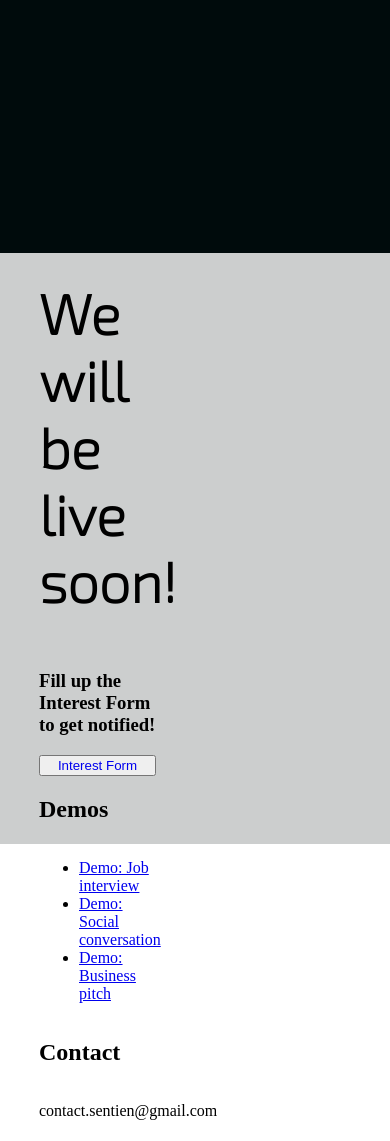
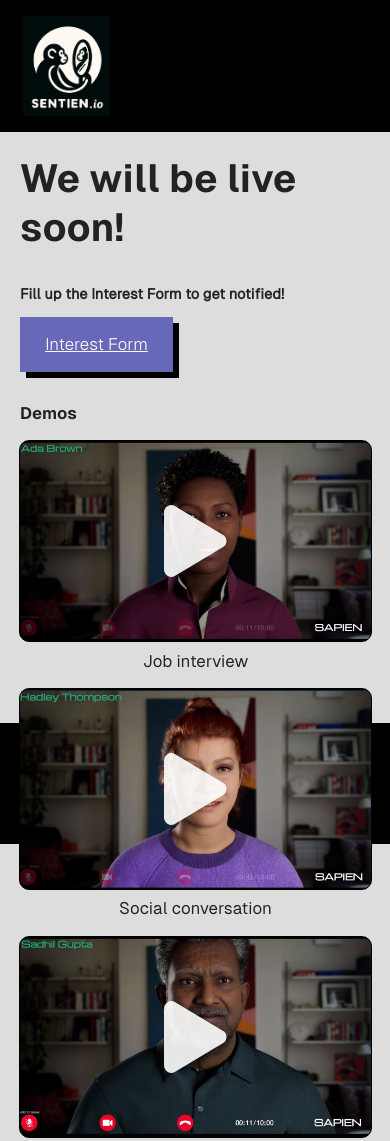
Before and after one commit to SAPIEN-Coach/SAPIEN-Coach.github.io, a plain HTML site: page index.html in a window 390 px wide. Shown: the top 1141 px of the page. Drawn offline with Linux system fonts and the light colour scheme.

Commit message:
updated layout and mobile formatting —[Sammy's Macbook air, Rochester, NY, (c) Sentien.io/Sammy Potter]

```diff
--- a/index.html
+++ b/index.html
@@ -10,20 +10,40 @@
 </head>
 
 <body>
-    <div id="background" class="full-height"></div>
+    <div id="background" class="full-height">
+        <div id="logo"></div>
+    </div>
     <div id="slantCover" class="background-box full-height"></div>
     <!-- <img src="sentien.png"> -->
     <div id="content" class="full-height third-width">
-
         <h1>We will be live soon!</h1>
         <h3>Fill up the Interest Form to get notified!</h3>
-        <button><a class="interest-form" href="https://forms.gle/8E5N7WaJMsDF4oqP8" target="_blank">Interest Form</a></button>
+        <a class="interest-form" href="https://forms.gle/8E5N7WaJMsDF4oqP8" target="_blank">Interest Form</a>
         <h2>Demos</h2>
-        <ul>
-            <li><a href="https://youtu.be/FrV3-n9DbYc" target="_blank">Demo: Job interview</a></li>
-            <li><a href="https://youtu.be/PzWH-5MVJE4" target="_blank">Demo: Social conversation</a></li>
-            <li><a href="https://youtu.be/jTgPEXVyn9g" target="_blank">Demo: Business pitch</a></li>
-        </ul>
+
+        <div class="demo-row">
+            <div class="demo-item">
+                <div class="demo-item-stack" style="background-image: url('img/thumb-1.jpg');">
+                    <a href="https://youtu.be/FrV3-n9DbYc" target="_blank"></a>
+                    <div class="play-overlay"></div>
+                </div>
+                <p>Job interview</p>
+            </div>
+            <div class="demo-item">
+                <div class="demo-item-stack" style="background-image: url('img/thumb-2.jpg');">
+                    <a href="https://youtu.be/PzWH-5MVJE4" target="_blank"></a>
+                    <div class="play-overlay"></div>
+                </div>
+                <p>Social conversation</p>
+            </div>
+            <div class="demo-item">
+                <div class="demo-item-stack" style="background-image: url('img/thumb-3.jpg');">
+                    <a href="https://youtu.be/jTgPEXVyn9g" target="_blank"></a>
+                    <div class="play-overlay"></div>
+                </div>
+                <p>Business pitch</p>
+            </div>
+        </div>
         <h2>Contact</h2>
         <p>contact.sentien@gmail.com</p>
     </div>
--- a/styles.css
+++ b/styles.css
@@ -1,20 +1,51 @@
-@import url('https://fonts.googleapis.com/css2?family=Exo+2:ital,wght@0,200;1,300&display=swap');
+@font-face {
+    font-family: "GeistRegular";
+    src: url("./fonts/Geist-Regular.otf");
+}
+
+@font-face {
+    font-family: "GeistBold";
+    src: url("./fonts/Geist-Bold.otf");
+}
+
+@font-face {
+    font-family: "GeistLight";
+    src: url("./fonts/Geist-Light.otf");
+}
 
 :root {
-    --background-box-color: rgba(255, 255, 255, .8)
+    --background-box-color: #dddddd;
+    --text-color: #222222;
+}
+
+* {
+    color: var(--text-color);
 }
 
 body {
     margin: 0;
-    background-color: white;
+    background-color: var(--background-box-color);
+    font-family: 'GeistRegular', sans-serif;
 }
 
 img {
     width: 250px;
 }
 
-.interest-form{
-    text-decoration: none;
+.interest-form {
+    width: fit-content;
+    height: fit-content;
+    padding: 1em 1.5em;
+    background-color: rgb(104, 104, 184);
+    color: white;
+    font-family: 'GeistLight';
+    box-shadow: 6px 6px 0px black;
+    transition: box-shadow 0.3s ease-in-out;
+    /* margin-left: 2em; */
+    margin-bottom: 1em;
+}
+.interest-form:hover {
+    box-shadow: 0 0 0 transparent;
 }
 
 #background {
@@ -23,15 +54,28 @@ img {
     left: 0;
     width: 100%;
     height: 100%;
-    background-image: url("sentien_landscape.png");
+    background-color: black;
+    /* background-image: url("sentien_landscape.png"); */
     background-size: cover;
+    background-repeat: no-repeat;
+}
+
+#logo {
+    position: absolute;
+    top: calc(50% - (height/2));
+    right: 0;
+    height: 100%;
+    width: 40%;
+    background-image: url("sentien.png");
+    background-size: 400px;
+    background-position: center;
     background-repeat: no-repeat;
 }
 
 #slantCover {
     position: absolute;
     top: 0;
-    left: -50%;
+    left: -40%;
     width: 100%;
     transform: skew(-20deg);
 }
@@ -71,7 +115,7 @@ img {
 }
 
 .third-width {
-    width: 30%;
+    width: 40%;
 }
 
 .background-box {
@@ -82,32 +126,28 @@ img {
     padding: 4%;
 }
 
-.text-left {
-    display: flex;
-    align-items: flex-start;
+h1 {
     text-align: left;
+    font-size: 3.5em;
+    color: var(--text-color);
+    margin-top: 0;
+    margin-bottom: .5em;
+    font-family: 'GeistBold';
 }
 
-h1 {
-    text-align: left;
-    font-size: 5.5em;
+h2 {
+    font-weight: bold;
+    margin-bottom: .7em;
+    font-family: 'GeistBold';
+}
 
-    color: black;
-
-    font-family: 'Exo 2', sans-serif;
-    /* color: aqua; */
-    /* text-shadow: 2px 2px 4px #000000; */
+p {
+    margin-top: 0;
+    font-family: 'GeistRegular';
 }
 
 .cursive {
     font-family: 'Kaushan Script', cursive;
-}
-
-.text-box {
-    margin: 0;
-    font-size: 1.5em;
-    text-align: left;
-    font-family: 'Exo 2', sans-serif;
 }
 
 #logo_img {
@@ -153,15 +193,86 @@ h1 {
     width: 94%;
 }
 
+.demo-row {
+    display: flex;
+}
+
+.demo-item {
+    display: flex;
+    flex-direction: column;
+    align-items: center;
+    width: 100%;
+    margin: 5px;
+}
+
+.demo-item-stack {
+    display: block;
+    position: relative;
+    width: 100%;
+    height: 120px;
+    border: 1px solid black;
+    border-radius: 10px;
+    background-position: center;
+    background-size: cover;
+    background-repeat: no-repeat;
+}
+.demo-item-stack .play-overlay {
+    position: absolute;
+    display: block;
+    width: 50%;
+    height: 50%;
+    top: 50%;
+    left: 50%;
+    transform: translate(-50%, -50%);
+    background-image: url("./play.svg");
+    background-size: contain;
+    background-position: center;
+    background-repeat: no-repeat;
+    opacity: .9;
+    pointer-events: none;
+    filter: invert();
+}
+.demo-item a {
+    display: block;
+    color: red;
+    width: 100%;
+    height: 100%;
+}
+.demo-item p {
+    font-family: 'GeistRegular';
+    margin: 0;
+    margin-top: .5em;
+}
+
 @media (max-width: 767px) {
+    :root {
+        --logoHeight: 100px;
+    }
+
+    h3 {
+        font-size: 1.3em;
+    }
+    p {
+        font-size: 1.5em;
+    }
+
     #background {
         height: 100%;
         overflow: hidden;
     }
 
+    #logo {
+        top: 0;
+        left: 0;
+        width: var(--logoHeight);
+        height: var(--logoHeight);
+        background-size: contain;
+        margin: 1em;
+    }
+
     #slantCover {
         transform: none;
-        top: 30vh;
+        top: calc(var(--logoHeight) + 2em);
         left: 0;
         height: 70vh;
         width: 100vw;
@@ -169,14 +280,29 @@ h1 {
 
     #content {
         position: absolute;
-        top: 24vh;
+        top: calc(var(--logoHeight) + 3em);
         left: 0;
-        margin-left: 10%;
-        margin-top: 10%;
+        margin: 0;
+        width: 90%;
+        padding: 20px;
         height: fit-content;
+        font-size: .7em;
 
         flex-direction: column;
         justify-content: center;
+    }
+
+    .demo-row {
+        flex-direction: column;
+        width: 100%;
+        align-items: center;
+    }
+    .demo-item {
+        margin-bottom: 1em;
+    }
+    .demo-item-stack {
+        width: 100%;
+        height: 200px;
     }
 
     .highlight {
@@ -184,12 +310,13 @@ h1 {
         margin-left: 0;
     }
 
-    h1 {
-        font-size: 3.5em;
+    .third-width {
+        width: 100%;
     }
 
-    .text-box {
+    .interest-form {
+        /* width: 80%; */
+        text-align: center;
         font-size: 1.5em;
-        /* font-style: italic; */
     }
 }
```
Also changed, not shown: fonts/Geist-Bold.otf (added), fonts/Geist-Light.otf (added), fonts/Geist-Regular.otf (added), img/thumb-1.jpg (added), img/thumb-2.jpg (added), img/thumb-3.jpg (added), play.svg (added).
